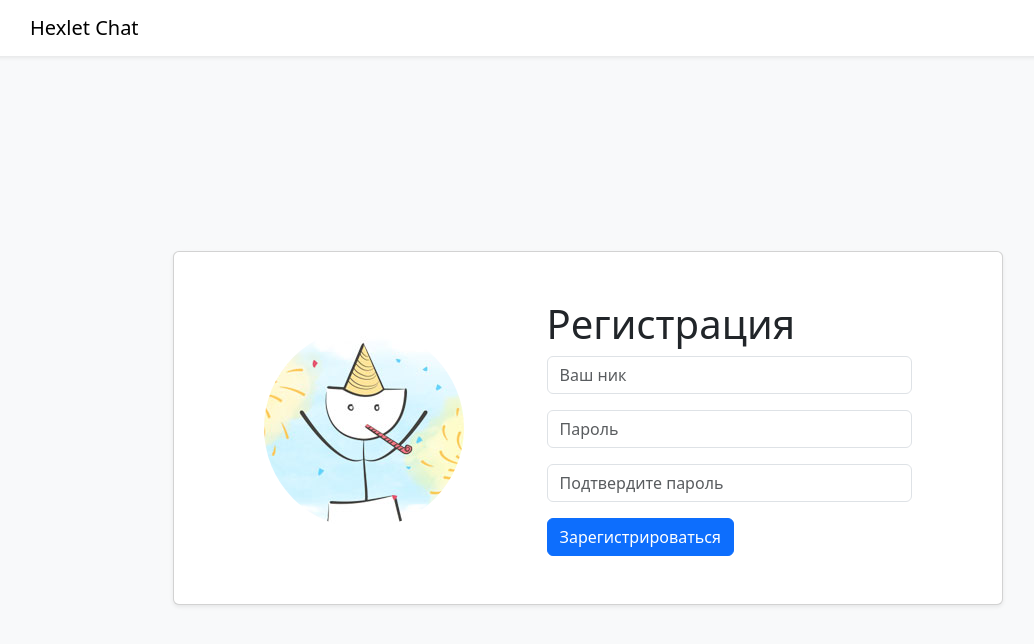
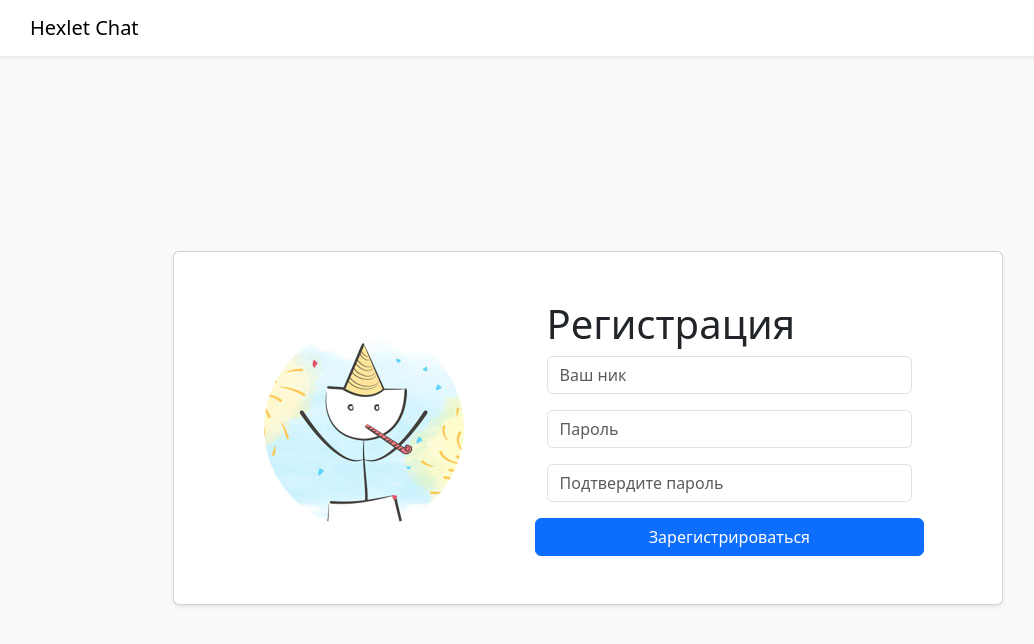
Before and after one commit to VolkovDani/fullstack-javascript-project-12, a React (Create React App) app in the folder frontend/: page /signup in a window 1280 px wide. Shown: the top 644 px of the page, without its empty margins (52-1086 px from the left). Built offline with nearby package versions, Linux system fonts and the light colour scheme; no server answers.

Commit message:
add: добавляет валидацию логина и пароля при регистрации и вывод информации об ошибках

```diff
--- a/frontend/src/components/SignUp.jsx
+++ b/frontend/src/components/SignUp.jsx
@@ -8,6 +8,7 @@ import Button from 'react-bootstrap/Button';
 import { Formik } from 'formik';
 import MainHeader from './MainHeader';
 import signUpAvatarImage from '../assets/avatar_1.jpg';
+import { signUpSchema } from '../validation/schema';
 
 const SignUp = () => (
   <div
@@ -41,7 +42,9 @@ const SignUp = () => (
                 initialValues={{
                   login: '',
                   password: '',
+                  confirmPassword: '',
                 }}
+                validationSchema={signUpSchema}
                 onSubmit={(values, actions) => {
                   console.log(values, actions);
                 }}
@@ -49,34 +52,71 @@ const SignUp = () => (
                 {
                   (props) => (
                     <Form
+                      noValidate
                       onSubmit={props.handleSubmit}
                       className="w-50"
                     >
+                      <Row>
                         <Card.Title
                           as="h1"
                         >
                           Регистрация
                         </Card.Title>
-                      <Form.Group>
+                        <Form.Group
+                          className="mb-3 position-relative"
+                        >
                           <Form.Control
-                          className="mb-3"
+                            onChange={props.handleChange}
+                            isInvalid={props.touched && props.errors.login}
+                            name="login"
                             type="text"
                             placeholder="Ваш ник"
                           />
+                          <Form.Control.Feedback
+                            tooltip
+                            type="invalid"
+                          >
+                            {props.errors.login}
+                          </Form.Control.Feedback>
+                        </Form.Group>
+                        <Form.Group
+                          className="mb-3 position-relative"
+                        >
                           <Form.Control
-                          className="mb-3"
-                          type="text"
+                            onChange={props.handleChange}
+                            isInvalid={props.touched && props.errors.password}
+                            name="password"
+                            type="password"
                             placeholder="Пароль"
                           />
+                          <Form.Control.Feedback
+                            tooltip
+                            type="invalid"
+                          >
+                            {props.errors.password}
+                          </Form.Control.Feedback>
+                        </Form.Group>
+                        <Form.Group
+                          className="mb-3 position-relative"
+                        >
                           <Form.Control
-                          className="mb-3"
-                          type="text"
+                            isInvalid={props.touched && props.errors.confirmPassword}
+                            onChange={props.handleChange}
+                            name="confirmPassword"
+                            type="password"
                             placeholder="Подтвердите пароль"
                           />
+                          <Form.Control.Feedback
+                            tooltip
+                            type="invalid"
+                          >
+                            {props.errors.confirmPassword}
+                          </Form.Control.Feedback>
+                        </Form.Group>
                         <Button>
                           Зарегистрироваться
                         </Button>
-                      </Form.Group>
+                      </Row>
                     </Form>
                   )
                 }
--- a/frontend/src/validation/schema.js
+++ b/frontend/src/validation/schema.js
@@ -20,3 +20,17 @@ export const channelsNamingSchema = yup.object({
     .max(20, 'Максимальное количество символов - 20')
     .required('Имя не должно быть пустым'),
 });
+
+export const signUpSchema = yup.object({
+  login: yup
+    .string()
+    .min(3, 'От 3 до 20 символов')
+    .max(20, 'От 3 до 20 символов'),
+  password: yup
+    .string()
+    .min(6, 'От 6 до 20 символов')
+    .max(20, 'От 6 до 20 символов'),
+  confirmPassword: yup
+    .string()
+    .oneOf([yup.ref('password'), null], 'Пароль должны совпадать'),
+});
```
Lines whose indentation alone changed are shown as unchanged.
